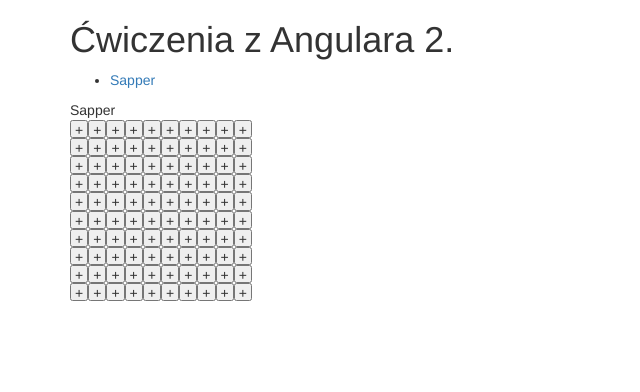
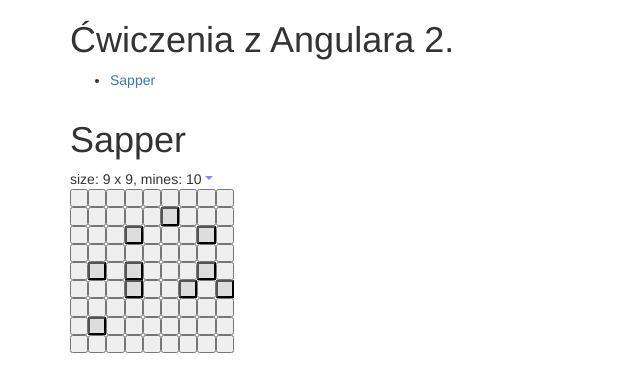
Before and after one commit to piotr-wojciechowski/sapper, an Angular app: page /sapper in a window 1280 px wide. Shown: the top 392 px of the page, without its empty margins (0-640 px from the left). Built offline with nearby package versions, Linux system fonts and the light colour scheme.

Commit message:
Generowanie pola gry

```diff
--- a/src/app/sapper/sapper.component.html
+++ b/src/app/sapper/sapper.component.html
@@ -1,9 +1,21 @@
 <div class="pw-sapper">
-  <div class="pw-sapper-header">Sapper</div>
+  <div class="pw-sapper-header">
+    <h1>Sapper</h1>
+    <div class="pw-sapper-settings">
+      <span (click)="toggle()" class="scheme-button">
+        size: {{currentScheme.rows}} x {{currentScheme.columns}}, mines: {{currentScheme.mines}}
+      </span>
+      <ul class="select" [ngClass]="{on: selectOpen}">
+        <li *ngFor="let item of scheme">
+          <span (click)="setScheme(item)">size: {{item.rows}} x {{item.columns}}, mines: {{item.mines}}</span>
+        </li>
+      </ul>
+    </div>
+  </div>
   <div class="pw-sapper-content">
     <ul>
       <li *ngFor="let row of fieldList">
-        <button type="button" *ngFor="let item of row">+</button>
+        <button type="button" *ngFor="let item of row" [ngClass]="{mine: item.mine}"></button>
       </li>
     </ul>
   </div>
--- a/src/app/sapper/sapper.component.scss
+++ b/src/app/sapper/sapper.component.scss
@@ -4,6 +4,46 @@
 .pw-sapper {
   display: inline-block;
   font-size: 14px;
+}
+.pw-sapper-settings {
+  position: relative;
+  .scheme-button {
+    cursor: pointer;
+    &:after {
+      content: '';
+      display: inline-block;
+      white: 0;
+      height: 0;
+      border: 4px solid transparent;
+      border-top-color: #88f;
+    }
+  }
+  .select {
+    position: absolute;
+    background-color: #fff;
+    top: 100%;
+    height: 0;
+    overflow: hidden;
+    &.on {
+      border: 1px solid #ccc;
+      box-shadow: 0 3px 3px #bbb;
+      border-top-width: 0;
+      padding: 2px;
+      height: auto;
+    }
+    li {
+      > span {
+        display: block;
+        padding: 4px 5px;
+        cursor: pointer;
+        &:hover {
+          background-color: #ddd;
+        }
+      }
+    }
+  }
+}
+.pw-sapper-content {
   ul {
     list-style: none;
     padding: 0;
@@ -17,7 +57,8 @@
     font-size: 1em;
     line-height: 1.2em;
     &.mine {
-      box-shadow: 0 0 2px rgba(255,0,0,0.7) inset;
+      //box-shadow: 0 0 2px rgba(255,0,0,0.7) inset;
+      background-color: #ddd;
     }
     &.fa-flag {
       color: #f00;
--- a/src/app/sapper/sapper.component.ts
+++ b/src/app/sapper/sapper.component.ts
@@ -7,25 +7,56 @@ import { Component, OnInit } from '@angular/core';
 })
 export class SapperComponent implements OnInit {
   fieldList = [];
+  scheme = [
+    {rows: 9, columns: 9, mines: 10},
+    {rows: 16, columns: 16, mines: 40},
+    {rows: 16, columns: 30, mines: 99}
+  ];
+  currentScheme = this.scheme[0];
+  selectOpen = false;
 
   constructor() {
-    this.generateFieldList ();
+    this.generateFieldList();
+    console.log('sapper', this);
   }
 
   ngOnInit() {
   }
 
   generateFieldList () {
+    let mines = 0,
+      sields = this.currentScheme.rows * this.currentScheme.columns;
+
     this.fieldList = [];
 
-    for (let x = 0; x < 10; x++) {
+    for (let x = 0; x < this.currentScheme.rows; x++) {
       let row = [];
 
-      for (let y = 0; y < 10; y++) {
+      for (let y = 0; y < this.currentScheme.columns; y++) {
         row.push({row: x, coll: y});
       }
       this.fieldList.push(row);
     }
+
+    do {
+      var r = Math.round(Math.random() * this.currentScheme.rows - .5),
+        c = Math.round(Math.random() * this.currentScheme.columns - .5),
+        field = this.fieldList[r][c];
+
+      if (!field.mine) {
+        field.mine = true;
+        mines++;
+      }
+    } while (mines !== this.currentScheme.mines)
   }
 
+  toggle () {
+    this.selectOpen = !this.selectOpen;
+  }
+
+  setScheme (item) {
+    this.currentScheme = item;
+    this.selectOpen = false;
+    this.generateFieldList();
+  }
 }
```
